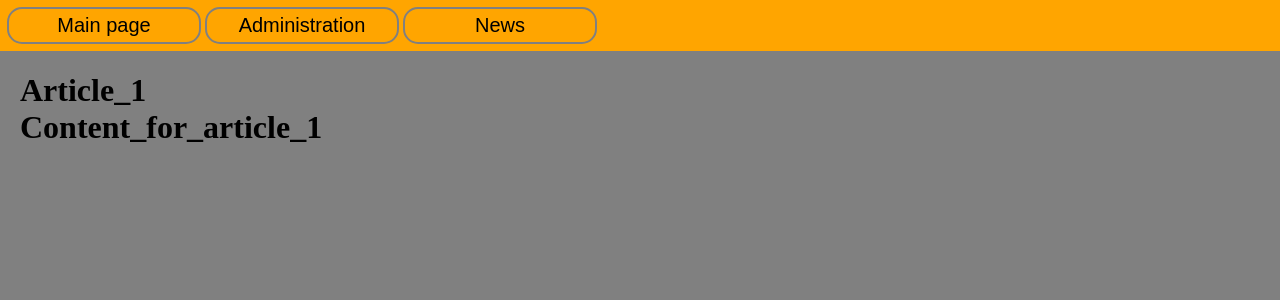
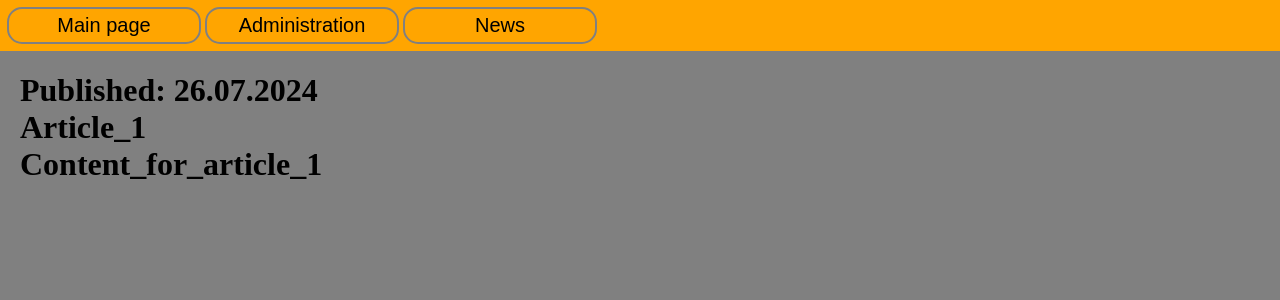
Before and after one commit to GopHop678/skillfactory, a Django app: page /news/1 in a window 1280 px wide. Shown: the top 300 px of the page. Run offline with Django 5.2, Linux system fonts and the light colour scheme; data comes from the database, SQL or seed files in the repository.

Commit message:
Update unit_of_news.html

```diff
--- a/NewsPortal_/NewsPortal/templates/news/unit_of_news.html
+++ b/NewsPortal_/NewsPortal/templates/news/unit_of_news.html
@@ -8,6 +8,8 @@
 {% block body %}
 <div class="content", style="margin-left: 20px;">
     <h1>
+        Published: {{ unit_of_news.add_date|date:"d.m.Y" }}
+        <br>
         {{ unit_of_news.title }}
         <br>
         {{ unit_of_news.content|censor }}
```
